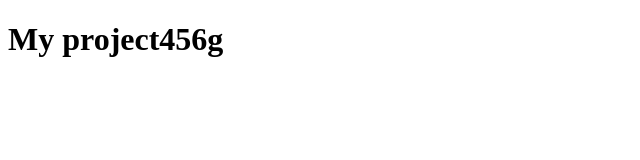
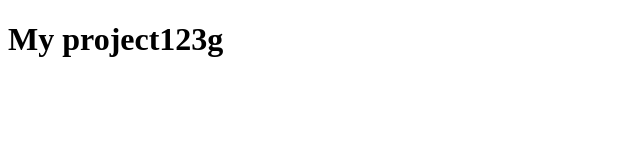
Before and after one commit to oleg-potichnyi/my-projects, a plain HTML site: page index.html in a window 1280 px wide. Shown: the full height of the page, 0-640 px from the left. Drawn offline with Linux system fonts and the light colour scheme.

Commit message:
Update index.html

```diff
--- a/index.html
+++ b/index.html
@@ -7,7 +7,7 @@
     <title>My project</title>
 </head>
 <body>
-    <h1>My project456g</h1>
+    <h1>My project123g</h1>
 
 </body>
 </html>
```
